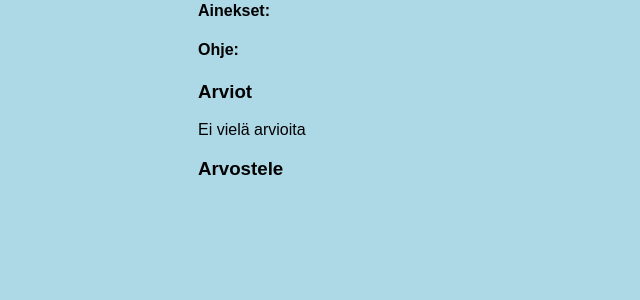
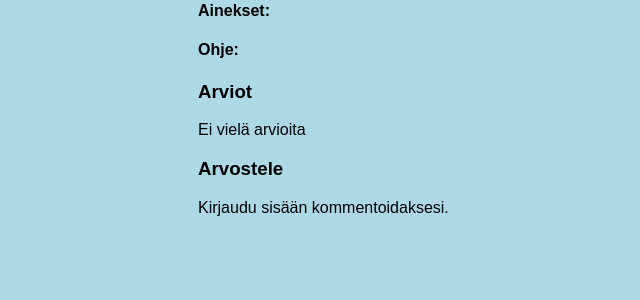
Before and after one commit to eerosu/reseptit, a Flask app: template templates/show_recipe.html in a window 1280 px wide. Shown: the part 189-489 px from the top of the page, without its empty margins (42-682 px from the left). Run offline with Flask 3, Linux system fonts and the light colour scheme; the template is opened without the code that fills it, so the values that code supplies are empty.

Commit message:
Hide comment form if not logged in

```diff
--- a/templates/show_recipe.html
+++ b/templates/show_recipe.html
@@ -47,6 +47,11 @@
   {% endfor %}
 </ul>
 <h3>Arvostele</h3>
+{% if not session.user_id %}
+<p>
+  Kirjaudu sisään kommentoidaksesi.
+</p>
+{% else %}
   {% if session.user_id != recipe.user_id %}
   <form action="/create_rating" method="POST">
     <div class="rating">
@@ -80,4 +85,5 @@
     <button type="submit">Lähetä arvio</button>
   </form>
   {% endif %}
+{% endif %}
 {% endblock %}
```
Lines whose indentation alone changed are shown as unchanged.
